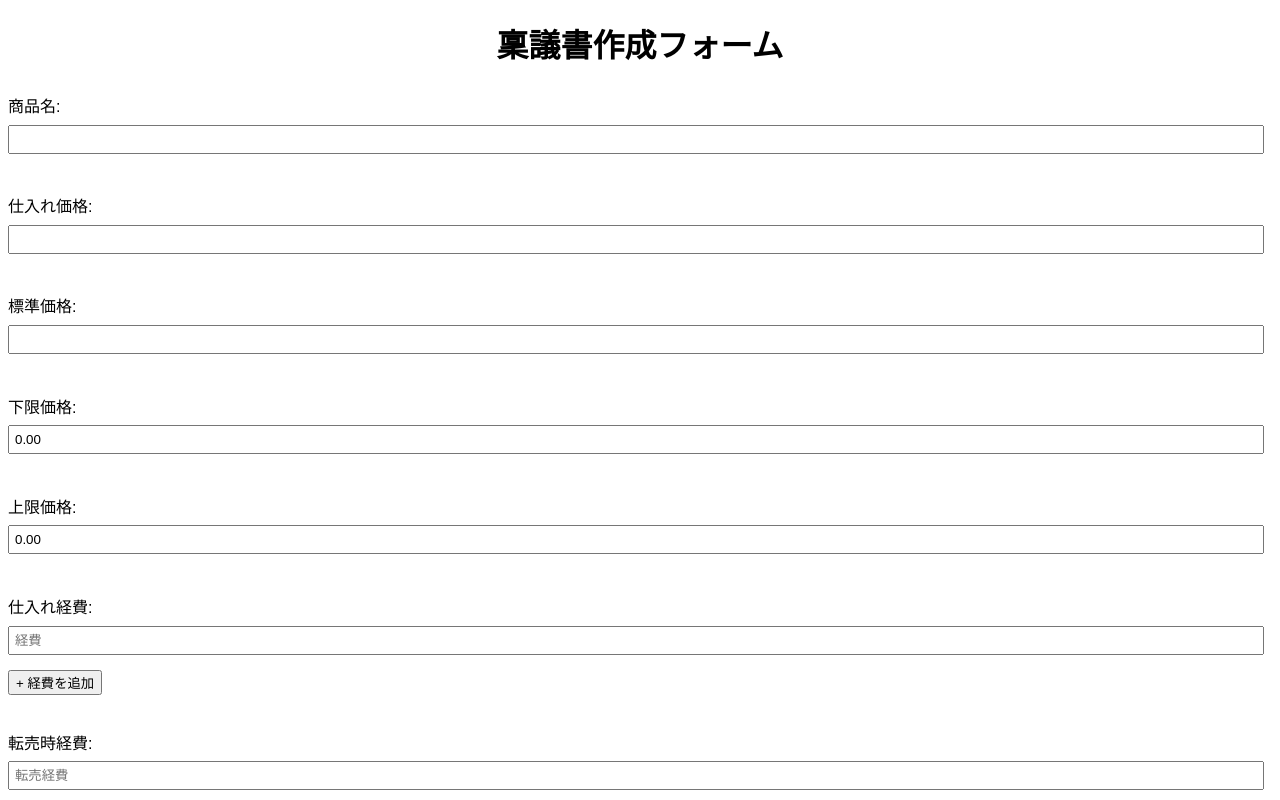
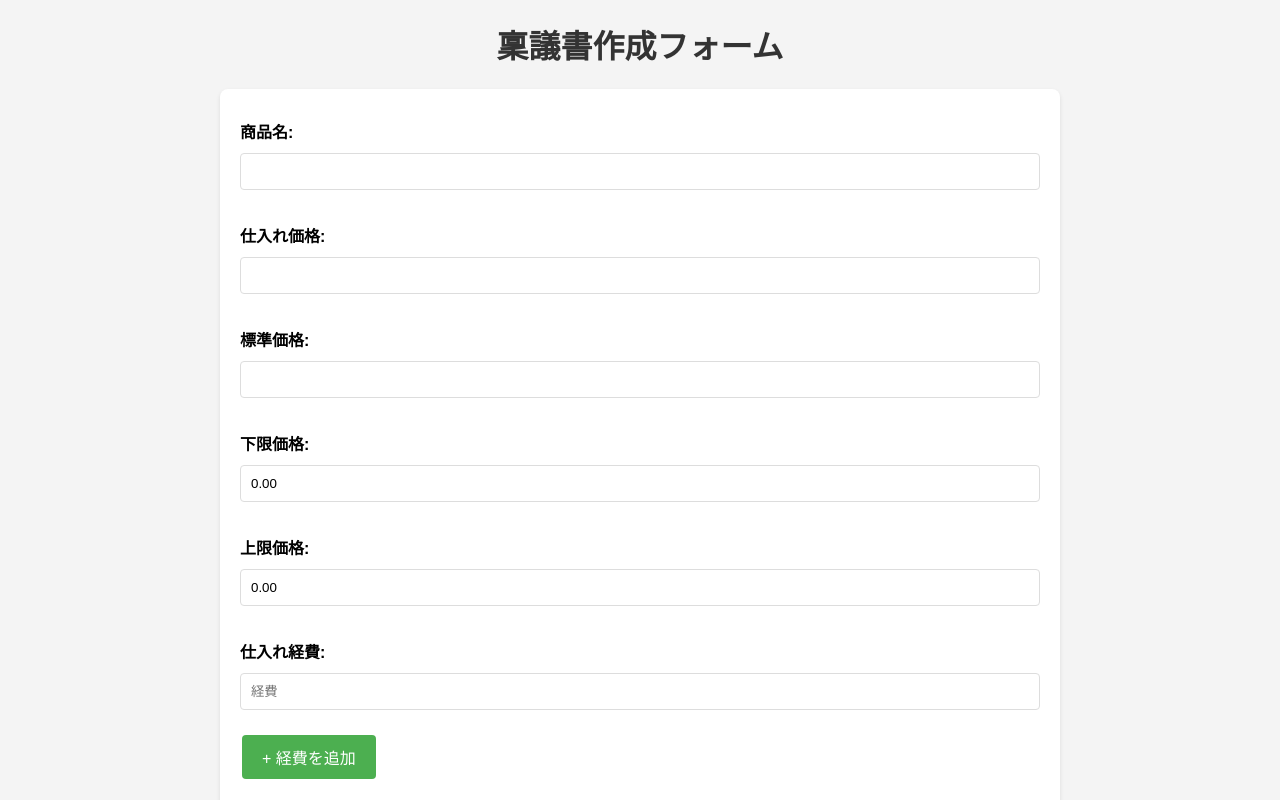
Before and after one commit to bakechhh/my-form-pro, a plain HTML site: page index.html in a window 1280 px wide. Shown: the top 800 px of the page. Drawn offline with Linux system fonts and the light colour scheme.

Commit message:
Update style.css

```diff
--- a/style.css
+++ b/style.css
@@ -1,47 +1,102 @@
-/* styles.css */
 body {
   font-family: Arial, sans-serif;
-  line-height: 1.6;
+  margin: 20px;
+  padding: 0;
+  background-color: #f4f4f4;
 }
 
 h1 {
   text-align: center;
+  color: #333;
+}
+
+form {
+  background-color: #fff;
+  padding: 20px;
+  border-radius: 8px;
+  box-shadow: 0 2px 4px rgba(0,0,0,0.1);
+  max-width: 800px;
+  margin: auto;
+}
+
+label {
+  display: block;
+  margin: 10px 0 5px;
+  font-weight: bold;
+}
+
+input[type="text"],
+input[type="number"],
+input[type="radio"] {
+  width: calc(100% - 22px);
+  padding: 10px;
+  margin: 5px 0;
+  border: 1px solid #ddd;
+  border-radius: 4px;
+}
+
+input[type="button"],
+button {
+  background-color: #4CAF50;
+  color: white;
+  border: none;
+  padding: 10px 20px;
+  text-align: center;
+  text-decoration: none;
+  display: inline-block;
+  font-size: 16px;
+  margin: 10px 2px;
+  cursor: pointer;
+  border-radius: 4px;
+}
+
+input[type="button"]:hover,
+button:hover {
+  background-color: #45a049;
 }
 
 fieldset {
-  border: 2px solid #ddd;
+  border: 1px solid #ddd;
+  border-radius: 4px;
   padding: 10px;
-  margin-bottom: 10px;
+  margin-bottom: 20px;
 }
 
 legend {
   font-weight: bold;
 }
 
-label {
-  display: block;
-  margin: 5px 0;
+.result {
+  font-size: 16px;
+  margin: 10px 0;
 }
 
-input[type="number"], input[type="text"] {
-  width: calc(100% - 22px);
-  padding: 5px;
+#reinvestmentForm {
+  background-color: #e9f5e9;
+  padding: 20px;
+  border-radius: 8px;
+  box-shadow: 0 2px 4px rgba(0,0,0,0.1);
+}
+
+#reinvestmentForm h2 {
+  margin-top: 0;
+}
+
+.expense-item,
+.resale-item,
+.reinvestmentExpense-item,
+.reinvestmentResale-item {
   margin-bottom: 10px;
 }
 
 button {
-  margin-top: 5px;
+  margin-top: 10px;
 }
 
-div#purchaseExpenses, div#resaleExpenses, div#reinvestmentPurchaseExpenses, div#reinvestmentResaleExpenses {
-  margin-bottom: 10px;
+@media (max-width: 600px) {
+  input[type="text"],
+  input[type="number"],
+  input[type="radio"] {
+    width: calc(100% - 20px);
+  }
 }
-
-#reinvestmentForm {
-  border-top: 2px solid #ddd;
-  padding-top: 10px;
-}
-
-#totalProfit, #totalProfitRate, #reinvestmentProfit, #reinvestmentProfitRate {
-  font-weight: bold;
-}
```
